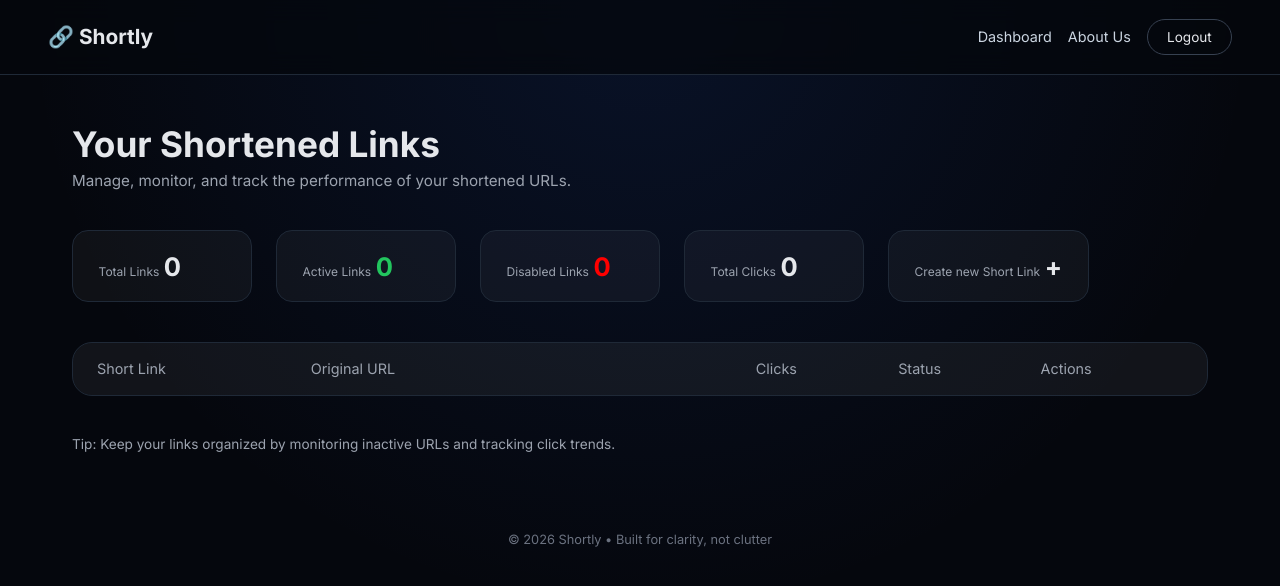
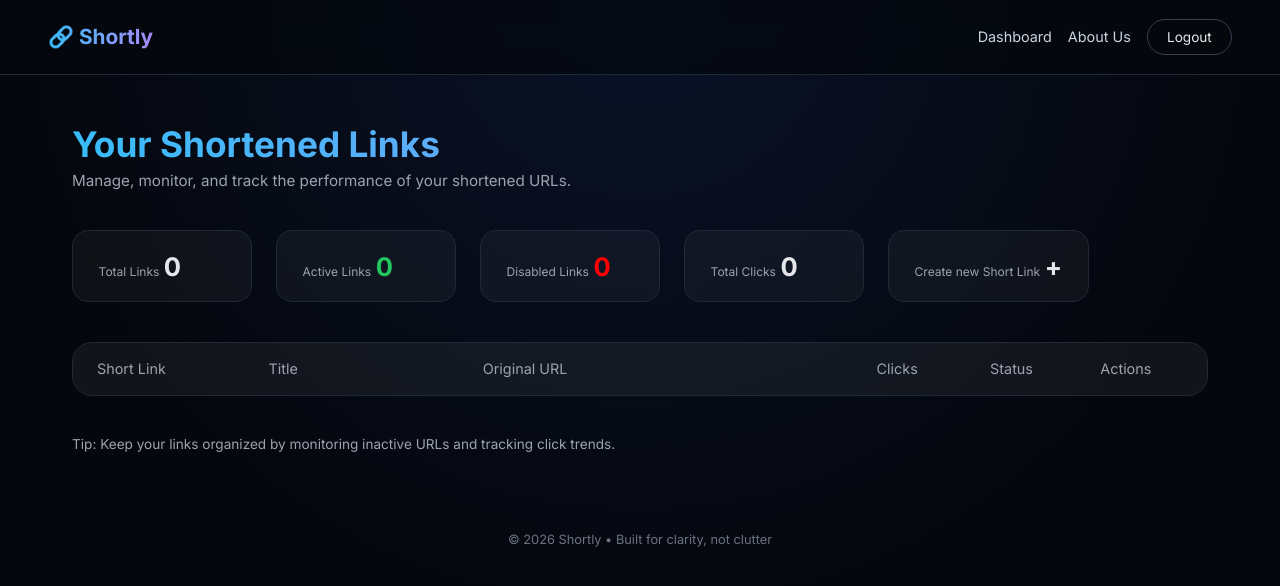
Before and after one commit to Alinps/django-url-shortener, a Django app: page /list/ in a window 1280 px wide. Shown: the top 586 px of the page. Run offline with Django 4.2, Linux system fonts and the light colour scheme; the visitor is signed in with stand-in values (Sample User, id 1); data that the repository does not hold is empty.

Commit message:
added new model field title, and added gradient text to the headings

```diff
--- a/app/models.py
+++ b/app/models.py
@@ -6,6 +6,7 @@ class ShortURL(models.Model):
     user = models.ForeignKey(User, on_delete=models.CASCADE, null=True,blank=True)
     original_url=models.URLField()
     short_code=models.CharField(max_length=10,unique=True)
+    title=models.CharField(max_length=20,null=True,blank=True)
     created_at=models.DateTimeField(auto_now_add=True)
     click_count=models.PositiveIntegerField(default=0)
     is_active=models.BooleanField(default=True)
--- a/app/static/css/about.css
+++ b/app/static/css/about.css
@@ -11,6 +11,12 @@ body {
     #05070d;
   color: #e5e7eb;
   min-height: 100vh;
+}
+
+.gradient-text{
+  background: linear-gradient(90deg, #38bdf8, #a78bfa);
+  -webkit-background-clip: text;
+  -webkit-text-fill-color: transparent;
 }
 
 /* PAGE */
--- a/app/static/css/base.css
+++ b/app/static/css/base.css
@@ -10,6 +10,12 @@ body {
   color: #e5e7eb;
   min-height: 100vh;
 }
+.gradient-text{
+  background: linear-gradient(90deg, #38bdf8, #a78bfa);
+  -webkit-background-clip: text;
+  -webkit-text-fill-color: transparent;
+}
+
 
 /* NAVBAR */
 .navbar {
--- a/app/static/css/edit.css
+++ b/app/static/css/edit.css
@@ -51,6 +51,11 @@ label {
   font-size: 0.8rem;
   color: #cbd5e1;
   margin-bottom: 0.4rem;
+}
+.gradient-text{
+  background: linear-gradient(90deg, #38bdf8, #a78bfa);
+  -webkit-background-clip: text;
+  -webkit-text-fill-color: transparent;
 }
 
 input,
--- a/app/static/css/home.css
+++ b/app/static/css/home.css
@@ -12,6 +12,12 @@ body {
     #05070d;
   color: #e5e7eb;
 }
+.gradient-text{
+  background: linear-gradient(90deg, #38bdf8, #a78bfa);
+  -webkit-background-clip: text;
+  -webkit-text-fill-color: transparent;
+}
+
 
 
 /* MAIN CONTAINER */
--- a/app/static/css/list.css
+++ b/app/static/css/list.css
@@ -78,22 +78,36 @@ body {
 /* LIST HEADER */
 .list-header {
   display: grid;
-  grid-template-columns: 1.2fr 2.5fr 0.8fr 0.8fr 0.8fr;
-  padding: 1.1rem 1.5rem;
+  grid-template-columns: 1.2fr 1.5fr 2.5fr 0.8fr 0.8fr 0.8fr;
+  padding: 1.1rem 1.5rem;   /* 🔥 THIS WAS MISSING */
   font-size: 0.90rem;
   color: #9ca3af;
   background: rgba(255,255,255,0.02);
+  align-items: center;
 }
+
 
 /* ROW */
 .list-row {
   display: grid;
-  grid-template-columns: 1.2fr 2.5fr 0.8fr 0.8fr 0.8fr;
+  grid-template-columns: 1.2fr 1.5fr 2.5fr 0.8fr 0.8fr 0.8fr;
   padding: 1.1rem 1.5rem;
   border-top: 1px solid #1f2937;
   align-items: center;
   font-size: 0.90rem;
 }
+
+.list-header span {
+  white-space: nowrap;
+}
+
+
+.list-header span:nth-child(4),
+.list-header span:nth-child(5),
+.list-header span:nth-child(6) {
+  text-align: center;
+}
+
 
 .short {
   color: #60a5fa;
@@ -108,6 +122,13 @@ body {
 
 .clicks {
   text-align: center;
+}
+.title {
+  color: #e5e7eb;
+  font-weight: 500;
+  overflow: hidden;
+  text-overflow: ellipsis;
+  white-space: nowrap;
 }
 
 .status {
@@ -157,6 +178,13 @@ body {
   color: #ef4444;
 }
 
+.gradient-text{
+  background: linear-gradient(90deg, #38bdf8, #a78bfa);
+  -webkit-background-clip: text;
+  -webkit-text-fill-color: transparent;
+}
+
+
 
 /* NOTE */
 .note {
--- a/app/static/css/navbar.css
+++ b/app/static/css/navbar.css
@@ -45,6 +45,12 @@
   font-size: 0.85rem;
 }
 
+.gradient-text{
+  background: linear-gradient(90deg, #38bdf8, #a78bfa);
+  -webkit-background-clip: text;
+  -webkit-text-fill-color: transparent;
+}
+
 .btn.primary {
   background: linear-gradient(135deg, #2563eb, #4f46e5);
   color: #fff;
--- a/app/templates/about.html
+++ b/app/templates/about.html
@@ -17,7 +17,7 @@
 
   <!-- HERO -->
   <section class="hero">
-    <h1>We make links simpler.</h1>
+    <h1 class="gradient-text">We make links simpler.</h1>
     <p class="hero-text">
       Shortly was built to remove friction from sharing links —
       clean URLs, clear insights, and calm design.
--- a/app/templates/list.html
+++ b/app/templates/list.html
@@ -17,7 +17,7 @@
 
   <!-- HEADER -->
   <section class="page-header">
-    <h1>Your Shortened Links</h1>
+    <h1 class="gradient-text">Your Shortened Links</h1>
     <p class="subtitle">
       Manage, monitor, and track the performance of your shortened URLs.
     </p>
@@ -53,11 +53,13 @@
 
 <div class="list-header">
   <span>Short Link</span>
+  <span>Title</span>
   <span>Original URL</span>
   <span>Clicks</span>
   <span>Status</span>
   <span>Actions</span>
 </div>
+
 
     <!-- ROW -->
      {%for url in urls%}
@@ -67,6 +69,7 @@
       {{ url.short_code }}
     </a>
   </span>
+  <span class="title">{{url.title}}</span>
 
   <span class="original">{{ url.original_url }}</span>
 
--- a/app/templates/login.html
+++ b/app/templates/login.html
@@ -14,7 +14,7 @@
 <div class="page">
   <div class="login-card">
 
-    <h1>Welcome back</h1>
+    <h1 class="gradient-text">Welcome back</h1>
     <p class="subtitle">
       Log in to manage your links and analytics.
     </p>
--- a/app/templates/partials/navbar.html
+++ b/app/templates/partials/navbar.html
@@ -1,6 +1,6 @@
 <nav class="navbar">
   <div class="nav-left">
-    <a href="{% url 'home' %}" class="brand">
+    <a href="{% url 'home' %}" class="brand  gradient-text">
       🔗 Shortly
     </a>
   </div>
--- a/app/templates/signup.html
+++ b/app/templates/signup.html
@@ -15,7 +15,7 @@
 <div class="page">
   <div class="signup-card">
 
-    <h1>Create your account</h1>
+    <h1 class="gradient-text">Create your account</h1>
     <p class="subtitle">
       Start shortening links with clarity and control.
     </p>
--- a/app/views.py
+++ b/app/views.py
@@ -57,12 +57,15 @@ def logout_user(request):
 def home_page(request):
     if request.method=='POST':
         original_url = request.POST.get("original_url")
+        title=request.POST.get("title")
+        print(title)
         short_code=short_code_generator()
         print(short_code)
         ShortURL.objects.create(
             user=request.user,
             original_url=original_url,
             short_code=short_code,
+            title=title
         )
         return redirect("list")
     return render(request,"home.html")
@@ -92,7 +95,9 @@ def update_url(request,id):
     url_obj=get_object_or_404(ShortURL,id=id,user=request.user)
     if request.method=="POST":
         new_url=request.POST.get("original_url")
+        new_status=request.POST.get("status")
         url_obj.original_url=new_url
+        url_obj.is_active=new_status
         url_obj.save()
         return redirect("list")
     return render(request,"edit.html",{"url":url_obj})
```
Also changed, not shown: app/static/css/login.css (+7 -0 lines), app/static/css/logout_confirm.css (+7 -0 lines), app/static/css/signup.css (+7 -0 lines), app/templates/delete.html (+4 -4 lines), app/templates/edit.html (+5 -5 lines), app/templates/home.html (+9 -0 lines), app/migrations/0008_shorturl_title.py (added). Lines whose indentation alone changed are shown as unchanged.
